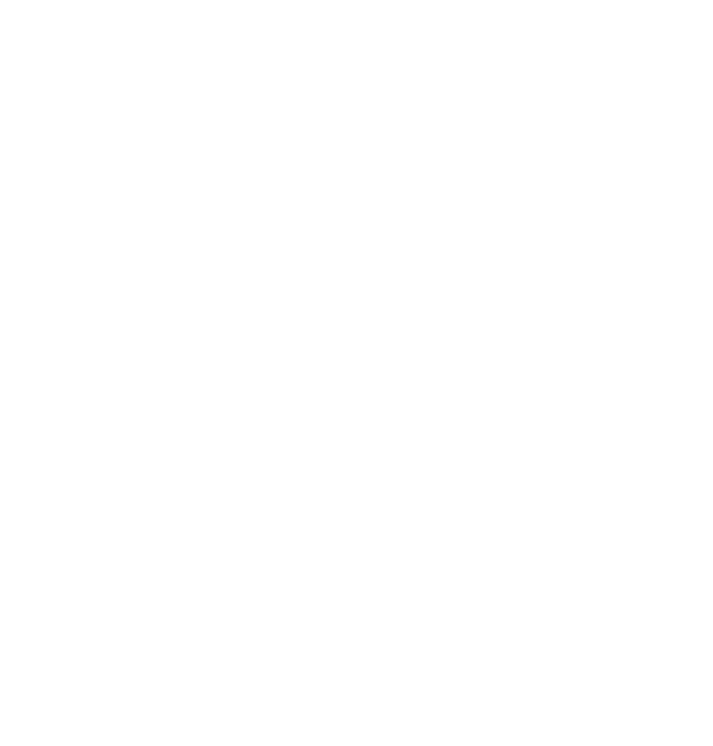
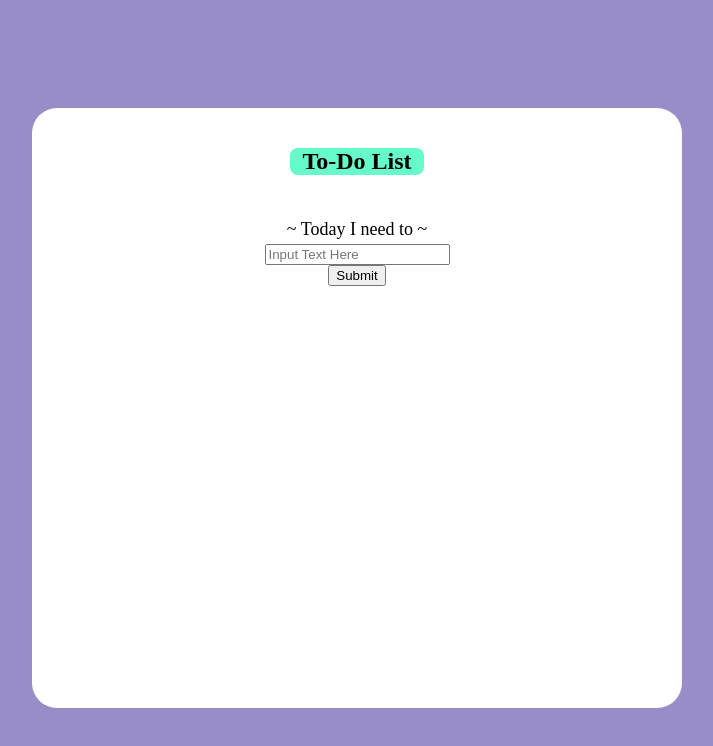
Before and after one commit to dts-kominfo-rea4b/challenge-dom-nandartika, a website: page index.html in a window 1280 px wide. Shown: the whole page, without its empty margins (291-1004 px from the left). Drawn offline with Linux system fonts and the light colour scheme.

Commit message:
Challege DOM First Commit

```diff
--- a/index.html
+++ b/index.html
@@ -4,38 +4,54 @@
     <meta charset="UTF-8" />
     <meta http-equiv="X-UA-Compatible" content="IE=edge" />
     <meta name="viewport" content="width=device-width, initial-scale=1.0" />
+    <link rel="stylesheet" href="style.css" />
     <title>Challenge - DOM</title>
   </head>
   <body>
     <div id="app">
-      <!-- TODO: Buatlah sebuah header dengan id todo-title -->
-      <!-- TODO: Buatlah sebuah subtitle dengan id todo-subtitle -->
+      <!-- Judul -->
+      <h2 id="todo-title">To-Do List</h2>
+
+      <!-- Subtitle -->
+      <div id="todo-subtitle">~ Today I need to ~</div>
 
       <!-- Section: input -->
-      <!-- TODO: Buatlah sebuah input bertipe text dengan id todo-input -->
-      <!-- TODO: Buatlah sebuah button dengan id todo-submit -->
+      <!-- Input -->
+      <input id="todo-input" type="text" placeholder="Input Text Here" />
+
+      <!-- Button Submit -->
+      <button id="todo-submit">Submit</button>
 
       <!-- Section output -->
-      <!-- TODO: Buatlah sebuah <ul> dengan id todo-output -->
+      <ul id="todo-output"></ul>
     </div>
 
-    <!-- ! Untuk tantangan ini, script jangan diubah ke external js yah ! -->
     <script>
-      // TODO: Deklarasi variable sesuai dengan kebutuhan di sini
-      let button;
-      let input;
-      let output;
+      // Deklarasi variable
+      let button = document.querySelector("#todo-submit");
+      let input = document.querySelector("#todo-input");
+      let output = document.querySelector("#todo-output");
 
-      // TODO: Buatlah sebuah fungsi dengan nama fnClickHandler
       // Fungsi yang digunakan untuk menambahkan tulisan
-      // Jangan ubah cara deklarasi fungsinya, cukup isi saja
-      function fnClickHandler(toDoItem) {}
+      function fnClickHandler(toDoItem) {
+        let li = document.createElement("li");
+        li.appendChild(document.createTextNode(toDoItem));
+        output.appendChild(li);
+      }
 
-      // TODO: register event onclick / addEventListener untuk button
-      // akan menjalankan fungsi fnClickHandler
+      // Saat klik tombol submit akan menjalankan fungsi fnClickHandler
+      button.addEventListener("click", () => {
+        const value = input.value;
+        fnClickHandler(value);
+      });
 
-      // TODO: register event onkeypress / addEventListener untuk input
-      // sehingga saat di input ditekan enter akan menjalankan fungsi fnClickHandler juga
+      // Saat di input ditekan enter akan menjalankan fungsi fnClickHandler
+      input.addEventListener("keyup", (event) => {
+        if (event.key === "Enter") {
+          const value = input.value;
+          fnClickHandler(value);
+        }
+      });
     </script>
   </body>
 </html>
--- /dev/null
+++ b/style.css
@@ -0,0 +1,35 @@
+body {
+  height: 100vh;
+  width: 100vw;
+
+  background-color: #988dc9;
+  display: flex;
+  align-items: center;
+  justify-content: center;
+}
+
+#app {
+  height: 600px;
+  width: 650px;
+  background-color: white;
+  border-radius: 25px;
+
+  display: flex;
+  flex-direction: column;
+  align-items: center;
+}
+
+#todo-title {
+  background-color: #66f9ca;
+  width: -moz-fit-content;
+  width: fit-content;
+  padding: 0 12px;
+  border-radius: 8px;
+
+  margin: 40px 0;
+}
+
+#todo-subtitle {
+  font-size: large;
+  margin: 4px 0;
+}
```
